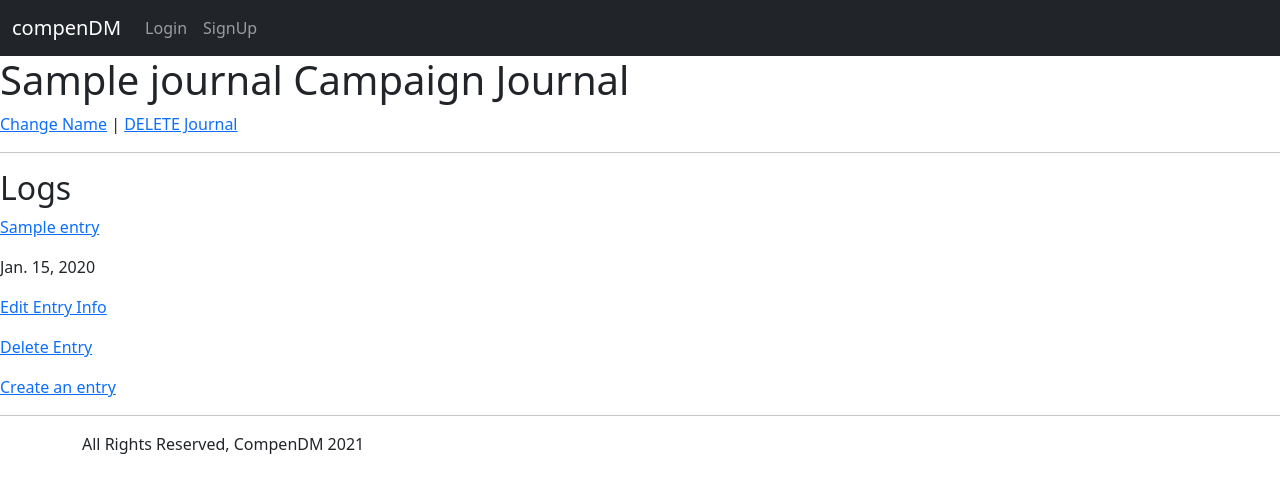
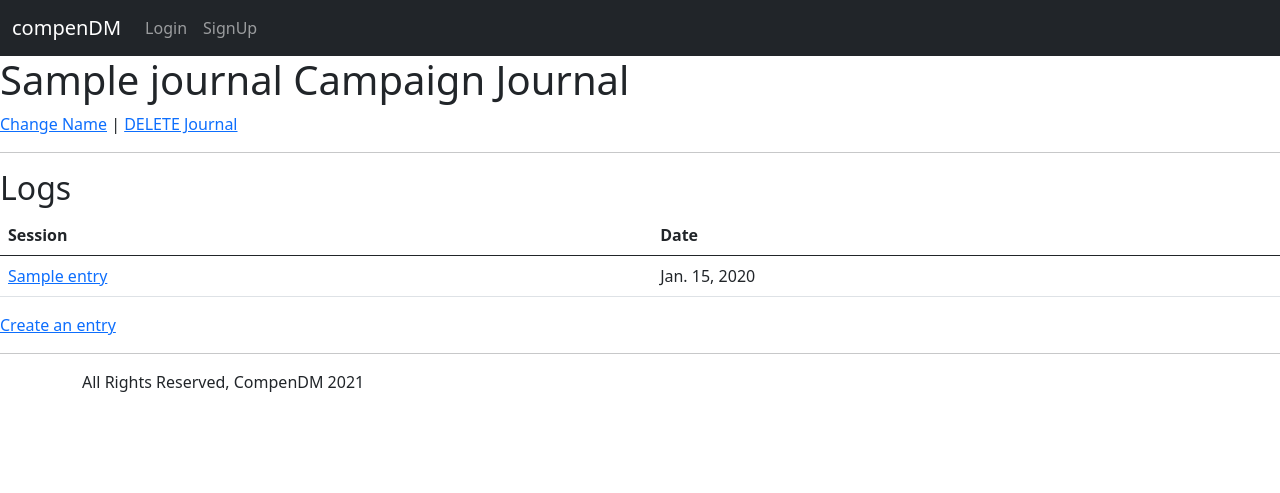
Before and after one commit to charlenebatiste/compenDM, a Django app: page /journals/1/ in a window 1280 px wide. Shown: the top 493 px of the page. Run offline with Django 3.2, Linux system fonts and the light colour scheme; tables that the repository leaves empty hold one stand-in row (values such as "Sample post").

Commit message:
handled simple styling

```diff
--- a/main_app/static/style.css
+++ b/main_app/static/style.css
@@ -0,0 +1,3 @@
+.footer_text{
+    margin: 0;
+}
--- a/main_app/templates/entries/show.html
+++ b/main_app/templates/entries/show.html
@@ -3,5 +3,6 @@
 {% load static %}
 {% block content %}
 <div>this is the entry show page</div>
-
+<p><a href="{% url 'entry_update' entry.id %}">Edit Entry Info</a></p>
+<p><a href="{% url 'entry_delete' entry.id %}">Delete Entry</a></p>
 {% endblock %}
--- a/main_app/templates/index.html
+++ b/main_app/templates/index.html
@@ -41,7 +41,11 @@
         <h1>Welcome to CompenDM</h1>
         <hr />
         <p>Lorem Ipsum</p>
-        <footer>All Rights Reserved, CompenDM 2021</footer>
+        <nav class="navbar fixed-bottom navbar-dark bg-dark">
+            <div class="container-fluid">
+                <p class="navbar-brand footer_text">All Rights Reserved, CompenDM 2021</p>
+            </div>
+        </nav>
         <script src="https://cdn.jsdelivr.net/npm/bootstrap@5.0.2/dist/js/bootstrap.bundle.min.js" integrity="sha384-MrcW6ZMFYlzcLA8Nl+NtUVF0sA7MsXsP1UyJoMp4YLEuNSfAP+JcXn/tWtIaxVXM" crossorigin="anonymous"></script>
 </body>
 </html>
--- a/main_app/templates/journals/show.html
+++ b/main_app/templates/journals/show.html
@@ -11,16 +11,26 @@
 <hr />
 <div>
 <h2>Logs</h2>
+{%if entries%}
+    <table class="table table-hover">
+        <thead>
+            <tr>
+                <th scope="col">Session</th>
+                <th scope="col">Date</th>
+            </tr>
+        </thead>
+        <tbody>
+            {% for entry in entries %}
+                <tr>
+                    <td><a href="{% url 'entries_show' entry.id %}">{{ entry.name }}</a></td>
+                    <td>{{ entry.date }}</td>
+                </tr>
+            {% endfor %}
+        </tbody>
+    </table>
 
-{%if entries%}
-    {% for entry in entries %}
-        <p><a href="{% url 'entries_show' entry.id %}">{{ entry.name }}</a></p>
-        <p>{{ entry.date }}</p>
-        <p><a href="{% url 'entry_update' entry.id %}">Edit Entry Info</a></p>
-        <p><a href="{% url 'entry_delete' entry.id %}">Delete Entry</a></p>
-    {% endfor %}
-    {% else %}
-        <p>You have no entries yet.</p>
+{% else %}
+<p>You have no entries yet.</p>
 
 {% endif %}
 <p><a href="/entry/create">Create an entry</a></p>
```
